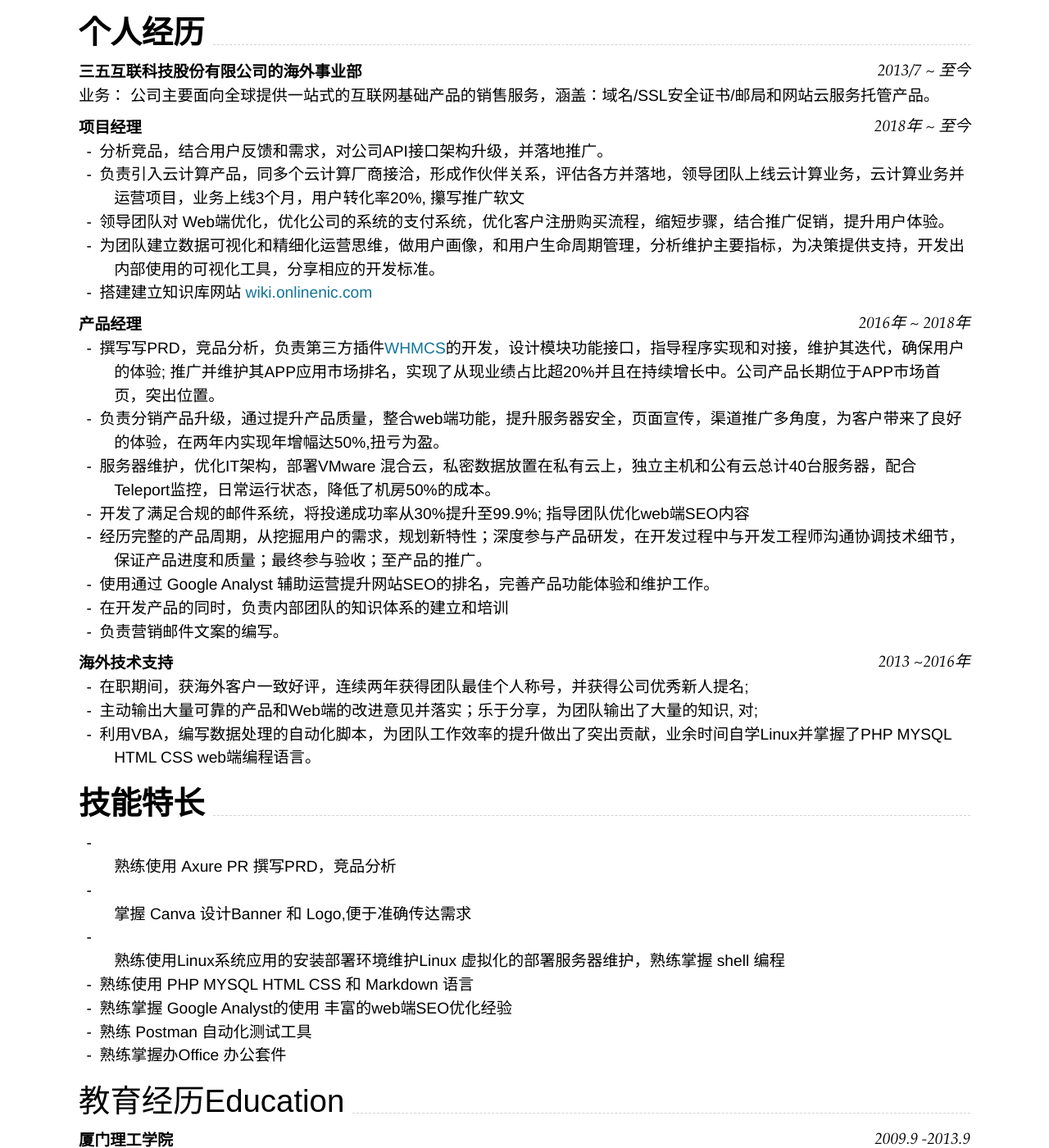
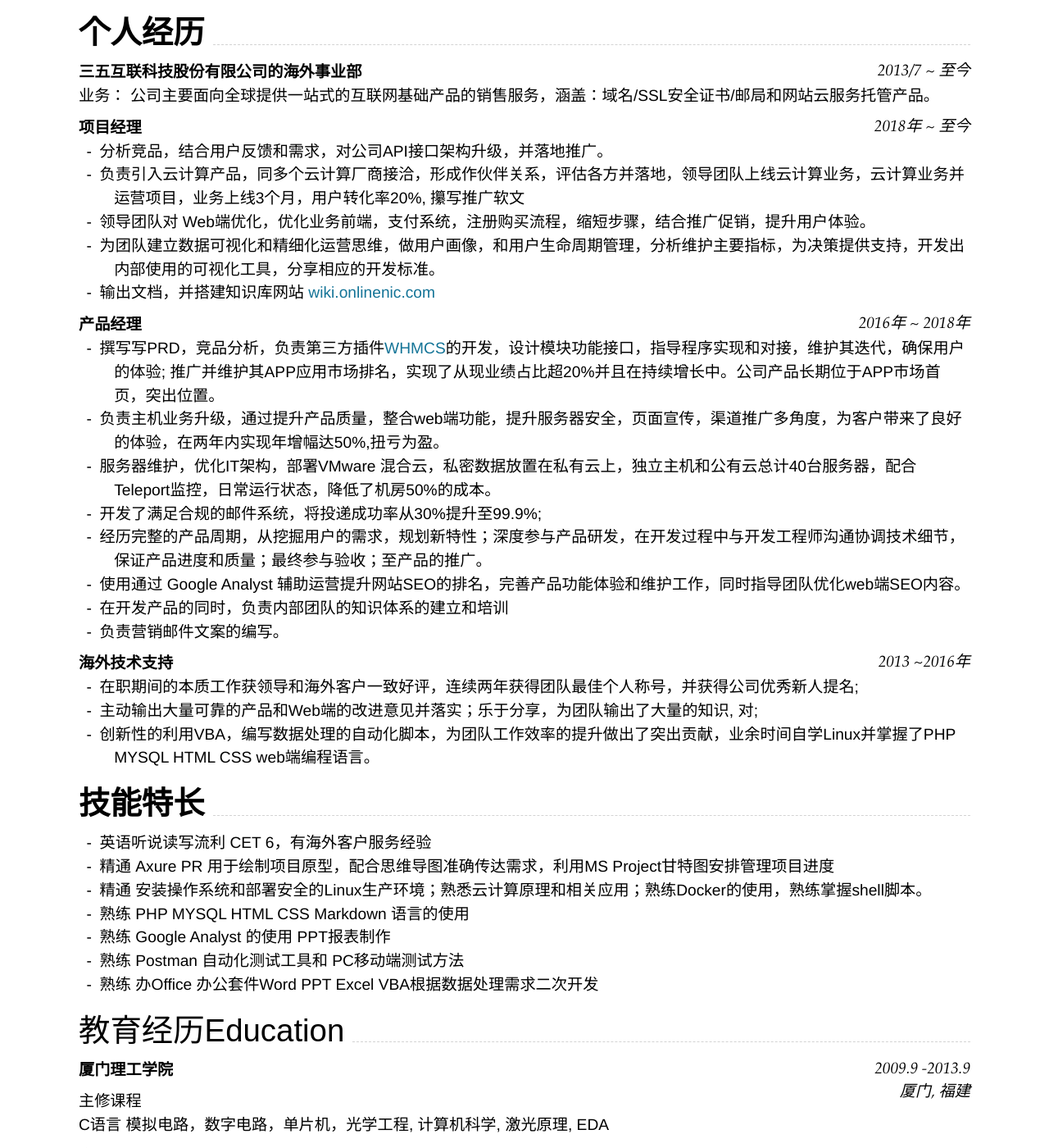
Before and after one commit to topgg/topgg.github.io, a Jekyll site: the page built from index.md, in a window 1280 px wide and 1400 px high, scrolled down 245 px. Shown: the whole window at 82% size. Built offline with Jekyll 4.4.1, drawn with Linux system fonts in a browser that asks for light colours; nearby versions of some CDN libraries; some of the changed text lies outside the part shown.

Commit message:
Update index.md

````diff
--- a/index.md
+++ b/index.md
@@ -33,36 +33,36 @@ Supported arguments:
 
 - 分析竞品，结合用户反馈和需求，对公司API接口架构升级，并落地推广。
 - 负责引入云计算产品，同多个云计算厂商接洽，形成作伙伴关系，评估各方并落地，领导团队上线云计算业务，云计算业务并运营项目，业务上线3个月，用户转化率20%, 攥写推广软文
-- 领导团队对 Web端优化，优化公司的系统的支付系统，优化客户注册购买流程，缩短步骤，结合推广促销，提升用户体验。
+- 领导团队对 Web端优化，优化业务前端，支付系统，注册购买流程，缩短步骤，结合推广促销，提升用户体验。
 - 为团队建立数据可视化和精细化运营思维，做用户画像，和用户生命周期管理，分析维护主要指标，为决策提供支持，开发出内部使用的可视化工具，分享相应的开发标准。
-- 搭建建立知识库网站 [wiki.onlinenic.com ](wiki.onlinenic.com)
+- 输出文档，并搭建知识库网站 [wiki.onlinenic.com ](wiki.onlinenic.com)
 
 ### **产品经理** `2016年 ~ 2018年`
 
 - 撰写写PRD，竞品分析，负责第三方插件[WHMCS](https://marketplace.whmcs.com/product/category/Domain+Registrars)的开发，设计模块功能接口，指导程序实现和对接，维护其迭代，确保用户的体验; 推广并维护其APP应用市场排名，实现了从现业绩占比超20%并且在持续增长中。公司产品长期位于APP市场首页，突出位置。
-- 负责分销产品升级，通过提升产品质量，整合web端功能，提升服务器安全，页面宣传，渠道推广多角度，为客户带来了良好的体验，在两年内实现年增幅达50%,扭亏为盈。
+- 负责主机业务升级，通过提升产品质量，整合web端功能，提升服务器安全，页面宣传，渠道推广多角度，为客户带来了良好的体验，在两年内实现年增幅达50%,扭亏为盈。
 - 服务器维护，优化IT架构，部署VMware 混合云，私密数据放置在私有云上，独立主机和公有云总计40台服务器，配合Teleport监控，日常运行状态，降低了机房50%的成本。
-- 开发了满足合规的邮件系统，将投递成功率从30%提升至99.9%; 指导团队优化web端SEO内容
+- 开发了满足合规的邮件系统，将投递成功率从30%提升至99.9%;
 - 经历完整的产品周期，从挖掘用户的需求，规划新特性；深度参与产品研发，在开发过程中与开发工程师沟通协调技术细节，保证产品进度和质量；最终参与验收；至产品的推广。
-- 使用通过 Google Analyst 辅助运营提升网站SEO的排名，完善产品功能体验和维护工作。
+- 使用通过 Google Analyst 辅助运营提升网站SEO的排名，完善产品功能体验和维护工作，同时指导团队优化web端SEO内容。
 - 在开发产品的同时，负责内部团队的知识体系的建立和培训
 - 负责营销邮件文案的编写。
 
 ### **海外技术支持** `2013 ~2016年 `
 
-- 在职期间，获海外客户一致好评，连续两年获得团队最佳个人称号，并获得公司优秀新人提名;
+- 在职期间的本质工作获领导和海外客户一致好评，连续两年获得团队最佳个人称号，并获得公司优秀新人提名;
 - 主动输出大量可靠的产品和Web端的改进意见并落实；乐于分享，为团队输出了大量的知识, 对;
-- 利用VBA，编写数据处理的自动化脚本，为团队工作效率的提升做出了突出贡献，业余时间自学Linux并掌握了PHP MYSQL HTML CSS web端编程语言。
+- 创新性的利用VBA，编写数据处理的自动化脚本，为团队工作效率的提升做出了突出贡献，业余时间自学Linux并掌握了PHP MYSQL HTML CSS web端编程语言。
 
 ## **技能特长**
 
-- 熟练使用 Axure PR 撰写PRD，竞品分析|
-- 掌握 Canva 设计Banner 和 Logo,便于准确传达需求|
-- 熟练使用Linux系统应用的安装部署环境维护|Linux 虚拟化的部署服务器维护，熟练掌握 shell 编程
-- 熟练使用 PHP MYSQL HTML CSS 和 Markdown 语言
-- 熟练掌握 Google Analyst的使用 丰富的web端SEO优化经验
-- 熟练 Postman 自动化测试工具
-- 熟练掌握办Office 办公套件
+- 英语听说读写流利 CET 6，有海外客户服务经验
+- 精通 Axure PR 用于绘制项目原型，配合思维导图准确传达需求，利用MS Project甘特图安排管理项目进度
+- 精通 安装操作系统和部署安全的Linux生产环境；熟悉云计算原理和相关应用；熟练Docker的使用，熟练掌握shell脚本。
+- 熟练 PHP MYSQL HTML CSS Markdown 语言的使用
+- 熟练 Google Analyst 的使用 PPT报表制作
+- 熟练 Postman 自动化测试工具和 PC移动端测试方法
+- 熟练 办Office 办公套件Word PPT Excel VBA根据数据处理需求二次开发
 
 ## 教育经历Education
 
@@ -71,15 +71,20 @@ Supported arguments:
 ```
 厦门, 福建
 ```
-#### **主修课程**
+### 主修课程
 
-C语言 模拟电路，数字电路，单片机，光学工程
+C语言 模拟电路，数字电路，单片机，光学工程, 计算机科学, 激光原理, EDA
 
-#### **所获奖项**
+#### **学历**
+
 - 光信息科学与技术理学学士学位
 - 大学英语6级证书
+- 剑桥商务英语中级证书
 - 福建光电大赛三等奖
 
+####
+
+##
 
 <!-- ### Footer
 
````
